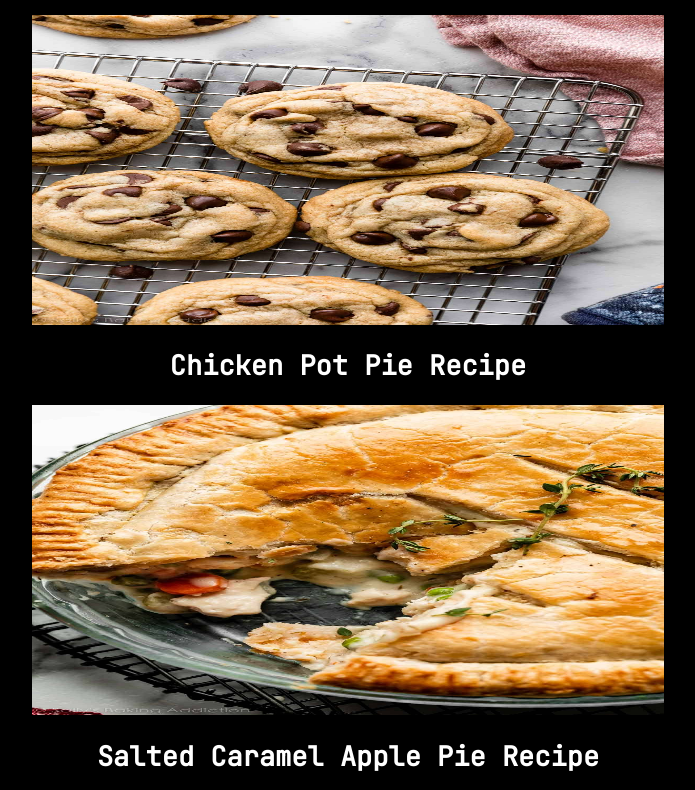
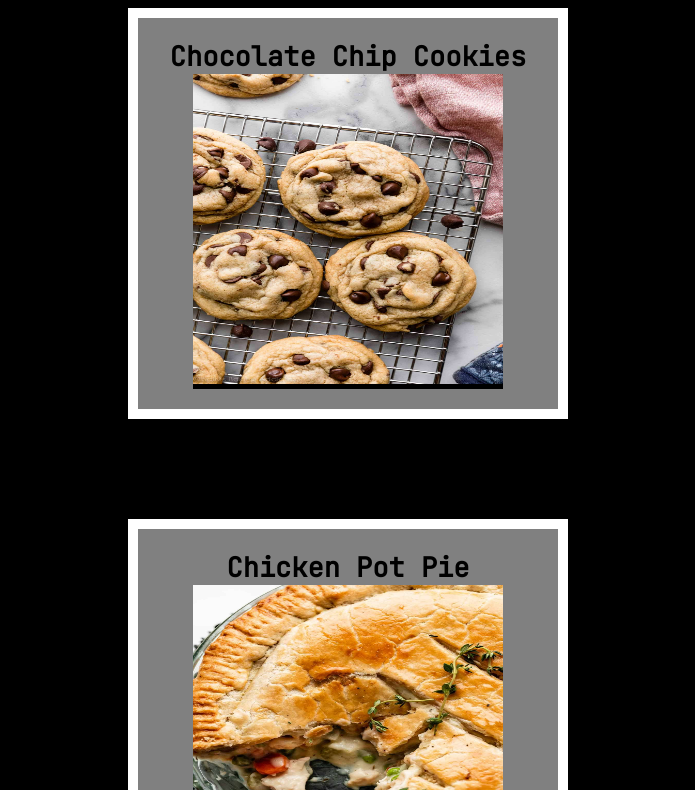
Before and after one commit to Tyler-Slone/odin-recipies, a plain HTML site: page index.html in a window 1280 px wide. Shown: the part 140-930 px from the top of the page, without its empty margins (292-987 px from the left). Drawn offline with Linux system fonts and the light colour scheme.

Commit message:
Wrap reipe links in their own divs and update recipes homepage layout

```diff
--- a/index.html
+++ b/index.html
@@ -18,16 +18,26 @@
 
 <body>
 
-    <h1 class="hometitle">Odin Recipes</h1>
+    <div  class="hometitle">
+        <h1>Odin Recipes</h1>
+    </div>
 
-    <h2>Chocolate Chip Cookies Recipe</h2>
-    <a href="recipes/chocolate-chip-cookies.html"><img src="img/classic-chocolate-chip-cookies.jpg" alt="Chocolate chip cookies" height="310" width="310"></a>
+    <div class="links">
+        <div class="recipelink">
+            <h2>Chocolate Chip Cookies</h2>
+            <a href="recipes/chocolate-chip-cookies.html"><img src="img/classic-chocolate-chip-cookies.jpg" alt="Chocolate chip cookies" height="310" width="310"></a>
+        </div>
 
-    <h2>Chicken Pot Pie Recipe</h2>
-    <a href="recipes/chicken-pot-pie.html"><img src="img/potpie.jpg" alt="Chicken pot pie" height="310" width="310"></a>
+        <div class="recipelink">
+            <h2>Chicken Pot Pie</h2>
+            <a href="recipes/chicken-pot-pie.html"><img src="img/potpie.jpg" alt="Chicken pot pie" height="310" width="310"></a>
+        </div>
 
-    <h2>Salted Caramel Apple Pie Recipe</h2>
-    <a href="recipes/salted-caramel-apple-pie.html"><img src="img/applepie.jpg" alt="Salted caramel apple pie" height="310" width="310"></a>
+        <div class="recipelink">
+            <h2>Salted Caramel Apple Pie</h2>
+            <a href="recipes/salted-caramel-apple-pie.html"><img src="img/applepie.jpg" alt="Salted caramel apple pie" height="310" width="310"></a>
+        </div>
+    </div>
 
 </body>
 
--- a/styles.css
+++ b/styles.css
@@ -1,22 +1,35 @@
 
 * {
+    pad: 0;
+    margin: 0;
+    box-sizing: border-box;
     background-color: black;
     color: white;
 }
 
-h1, h2, h3 {
+.links {
+    width: 50%;
+    display: block;
+    margin-left: auto;
+    margin-right: auto;
     text-align: center;
 }
 
-img {
-    display: block;
-    margin-left: auto;
-    margin-right: auto;
-    width: 50%;
+.recipelink {
+    background-color: gray;
+    border: 10px solid white;
+    padding: 20px;
+    margin: 100px;
+}
+
+h2 {
+    background-color: gray;
+    color: black;
 }
 
 .hometitle {
     font-style: italic;
+    text-align: center;
 }
 
 .description {
```
